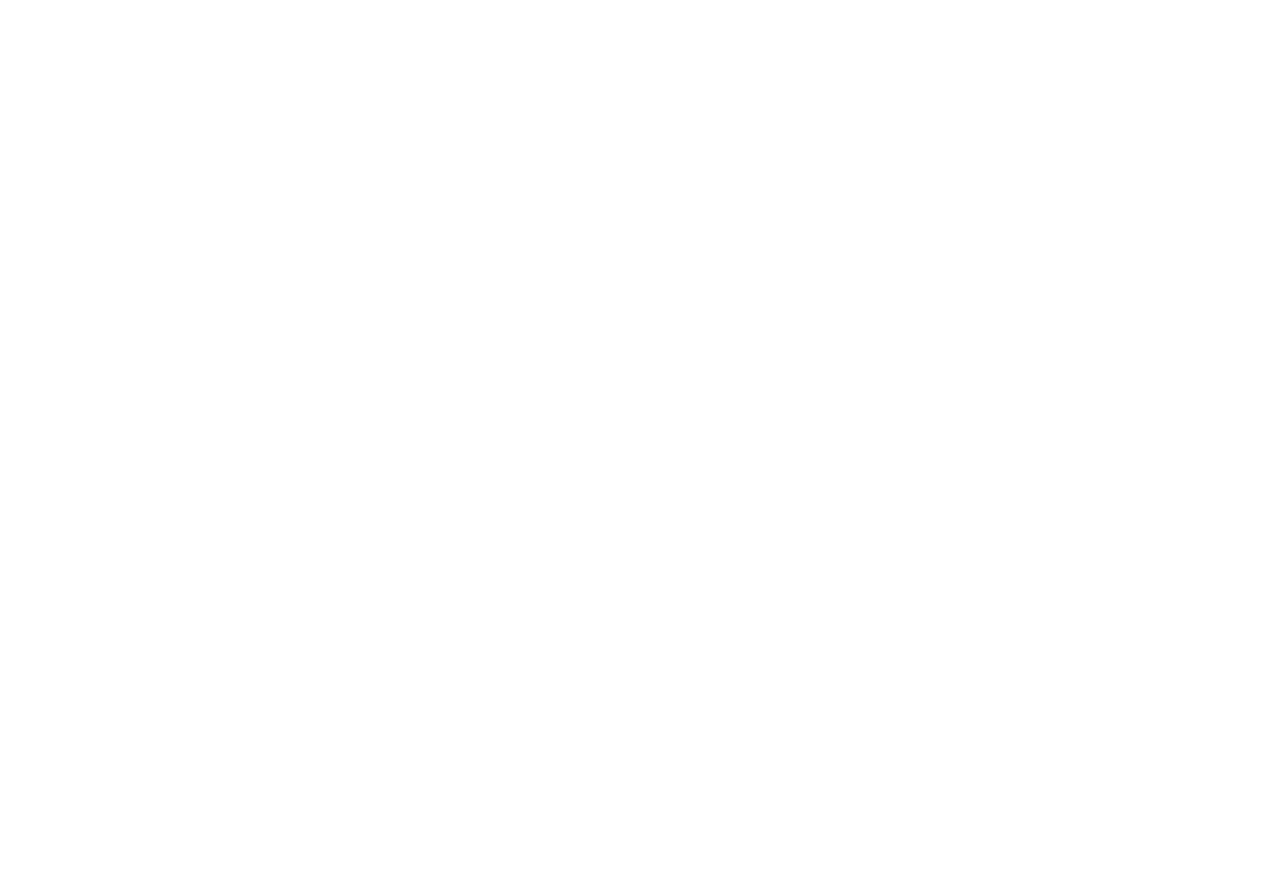
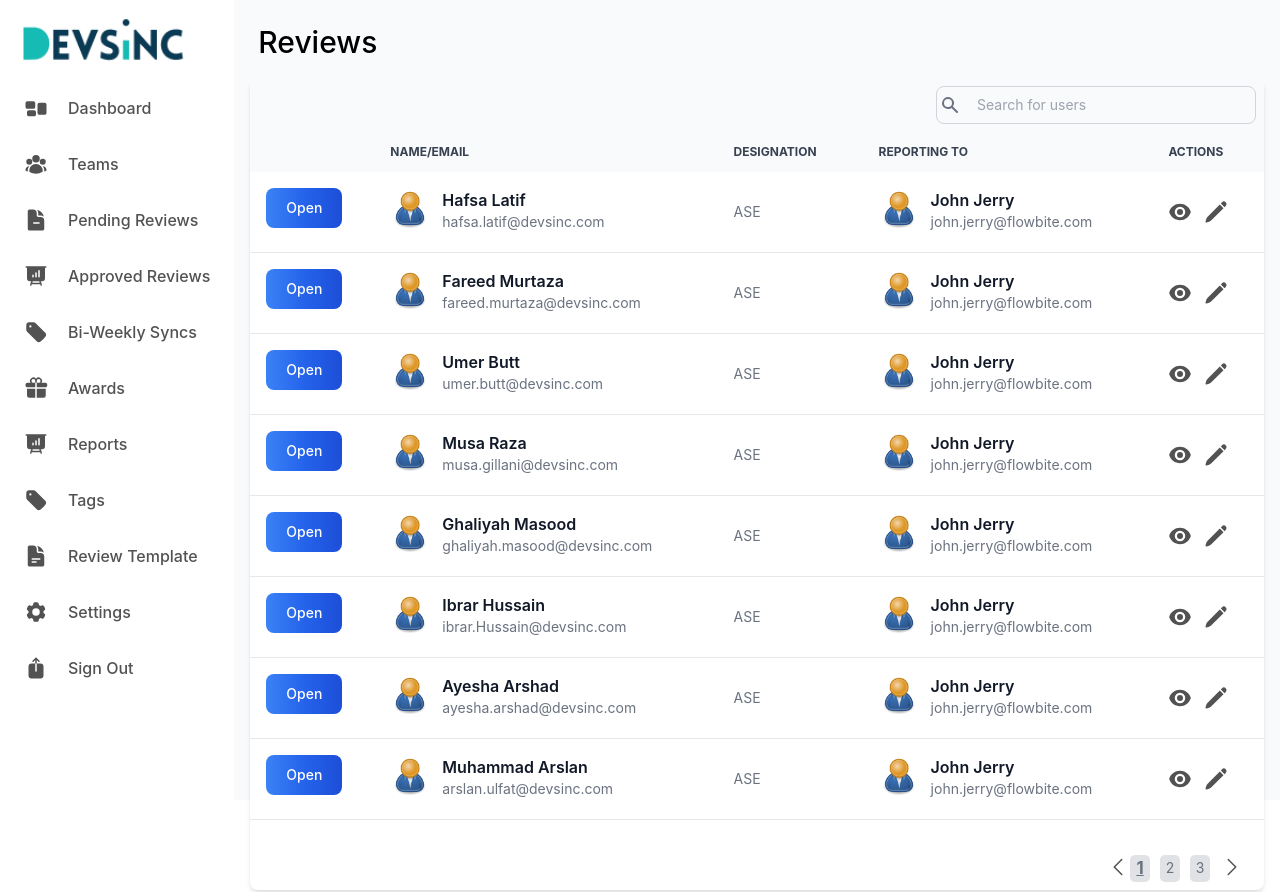
Before and after one commit to umerb0004/QRAPP, a Next.js app: page /review in a window 1280 px wide. Before the commit this address had no page. Before the commit the page ends 800 px from the top, so only its background shows below. Built offline with nearby package versions, Linux system fonts and the light colour scheme.

Commit message:
rebasing the approve_review_ui branch

```diff
--- a/components/MenuSidebar/index.tsx
+++ b/components/MenuSidebar/index.tsx
@@ -8,7 +8,7 @@
 import { SignoutIcon } from '../Icons'
 
 
-const MenuSidebar = () => {
+export const MenuSidebar = () => {
   const [toggleCollapse, setToggleCollapse] = useState(false)
   const handleSidebarToggle = () => setToggleCollapse(!toggleCollapse)
 
--- a/components/MenuSidebar/menu.ts
+++ b/components/MenuSidebar/menu.ts
@@ -1,14 +1,18 @@
 import * as Icons from '../Icons'
 
 export const menuItems = [
-  { id: 1, label: 'Dashboard', icon: Icons.DashboardIcon },
-  { id: 2, label: 'Teams', icon: Icons.PeopleIcon },
-  { id: 3, label: 'Pending Reviews', icon: Icons.ReviewIcon },
-  { id: 4, label: 'Approved Reviews', icon: Icons.ReportIcon },
-  { id: 5, label: 'Bi-Weekly Syncs', icon: Icons.HomeIcon },
-  { id: 6, label: 'Awards', icon: Icons.AwardIcon },
-  { id: 7, label: 'Reports', icon: Icons.ReportIcon },
-  { id: 8, label: 'Tags', icon: Icons.TagsIcon },
-  { id: 9, label: 'Review Template', icon: Icons.ReviewTemplateIcon },
-  { id: 10, label: 'Settings', icon: Icons.SettingsIcon },
+  { id: 1, label: 'Dashboard', icon: Icons.DashboardIcon, link: '/' },
+  { id: 2, label: 'Teams', icon: Icons.PeopleIcon, link: '/' },
+  { id: 3, label: 'Pending Reviews', icon: Icons.ReviewIcon, link: '/' },
+  { id: 4, label: 'Approved Reviews', icon: Icons.ReportIcon, link: '/review' },
+  { id: 5, label: 'Bi-Weekly Syncs', icon: Icons.HomeIcon, link: '/' },
+  { id: 6, label: 'Awards', icon: Icons.AwardIcon, link: '/' },
+  { id: 7, label: 'Reports', icon: Icons.ReportIcon, link: '/' },
+  { id: 8, label: 'Tags', icon: Icons.TagsIcon, link: '/' },
+  { id: 9, label: 'Review Template', icon: Icons.ReviewTemplateIcon, link: '/' },
+  { id: 10, label: 'Settings', icon: Icons.SettingsIcon, link: '/' },
 ]
+
+export const TableHeaders = ['Name/Email', 'Designation', 'Reporting to', 'Actions']
+
+export const getNavItemClasses = 'flex items-center cursor-pointer hover:bg-light-lighter rounded w-full h-full overflow-hidden whitespace-nowrap'
--- /dev/null
+++ b/components/reviewTable/index.tsx
@@ -0,0 +1,63 @@
+import classNames from 'classnames'
+import { TableHeaders } from '../MenuSidebar/menu'
+import PaginatedTable from './pagination'
+
+export function Table(props) {
+  const usersReviews = props.data
+
+  return (
+    <div className='h-screen flex-1 p-4 bg-slate-50'>
+      <h3 className="font-medium leading-tight text-3xl mt-0 mb-2 text-black-600 p-2">Reviews</h3>
+      <div className='relative shadow-md sm:rounded-lg'>
+        <div className='pb-4 dark:bg-gray-900'>
+          <div className='relative float-right p-2'>
+            <div className='flex absolute inset-y-0 left-0 items-center pl-3 pointer-events-none'>
+              <svg
+                className='w-5 h-5 text-gray-500 dark:text-gray-400'
+                aria-hidden='true'
+                fill='currentColor'
+                viewBox='0 0 20 20'
+                xmlns='http://www.w3.org/2000/svg'>
+                  <path
+                    fillRule='evenodd'
+                    d='M8 4a4 4 0 100 8 4 4 0 000-8zM2 8a6 6 0 1110.89 3.476l4.817 4.817a1 1 0 01-1.414 1.414l-4.816-4.816A6 6 0 012 8z'
+                    clipRule='evenodd'>
+                  </path>
+              </svg>
+            </div>
+            <input
+              type='text'
+              id='table-search-users'
+              className={classNames(`block p-2 pl-10 w-80 text-sm text-gray-900 bg-gray-50 rounded-lg border border-gray-300
+                                    focus:ring-blue-500 focus:border-blue-500 dark:bg-gray-700 dark:border-gray-600
+                                    dark:placeholder-gray-400 dark:text-white dark:focus:ring-blue-500 dark:focus:border-blue-500`)}
+              placeholder='Search for users' />
+          </div>
+        </div>
+        <table className='w-full text-sm text-left text-gray-500 dark:text-gray-400'>
+          <thead className='text-xs text-gray-700 uppercase bg-gray-50 dark:bg-gray-700 dark:text-gray-400'>
+            <tr>
+              <th scope='col' className='p-4'>
+              </th>
+              <th scope='col' className='py-3 px-6'>
+                {TableHeaders[0]}
+              </th>
+              <th scope='col' className='py-3 px-6'>
+                {TableHeaders[1]}
+              </th>
+              <th scope='col' className='py-3 px-6'>
+                {TableHeaders[2]}
+              </th>
+              <th scope='col' className='py-3 px-6'>
+                {TableHeaders[3]}
+              </th>
+            </tr>
+          </thead>
+          <tbody>
+            <PaginatedTable data={usersReviews}/>
+          </tbody>
+        </table>
+      </div>
+    </div>
+  )
+}
--- /dev/null
+++ b/components/reviewTable/pagination.tsx
@@ -0,0 +1,52 @@
+
+import React, { useEffect, useState } from 'react';
+import ReactDOM from 'react-dom';
+import ReactPaginate from 'react-paginate';
+import { RightArrowIcon, LeftArrowIcon } from '../Icons'
+
+import styles from '../../styles/Review.module.css'
+import { TableRow } from './row'
+
+export default function PaginatedTable(props, { rowsPerPage = 8 }) {
+  const reviews = props.data
+  const [rowsOffset, setrowsOffset] = useState(0)
+
+  const endOffset = rowsOffset + rowsPerPage;
+
+  const currentItems = reviews.slice(rowsOffset, endOffset)
+  const pageCount = Math.ceil(reviews.length / rowsPerPage)
+
+  const handlePageClick = (event) => {
+    const newOffset = (event.selected * rowsPerPage) % reviews.length;
+    setrowsOffset(newOffset)
+  }
+
+  return (
+    <>
+      <RenderRow current_row={currentItems} />
+      <div className={styles.paging_nav}>
+        <ReactPaginate
+          className={styles.pagination_nav}
+          breakLabel='...'
+          nextLabel={<RightArrowIcon />}
+          onPageChange={handlePageClick}
+          pageRangeDisplayed={5}
+          pageCount={pageCount}
+          pageClassName={styles.pagination_page_number}
+          activeLinkClassName= {styles.active_page}
+          marginPagesDisplayed={2}
+          previousLabel={<LeftArrowIcon />}
+        />
+      </div>
+    </>
+  );
+}
+
+function RenderRow(props) {
+  const reviews = props.current_row
+  const rows = reviews.map((review) => {
+    return <TableRow data={review} key={review.id} />
+  })
+
+  return rows
+}
--- /dev/null
+++ b/components/reviewTable/row.tsx
@@ -0,0 +1,66 @@
+import classNames from 'classnames'
+import Image from 'next/image'
+import Link from 'next/link'
+
+import * as Icons from '../../components/Icons'
+
+import styles from '../../styles/Review.module.css'
+
+export function TableRow(props) {
+  const row = props.data
+
+  return (
+    <tr key={row.id} className='bg-white border-b dark:bg-gray-800 dark:border-gray-700 hover:bg-gray-50 dark:hover:bg-gray-600'>
+      <td className='p-4 w-4'>
+        <div className='flex items-center'>
+          <button
+            type='button'
+            className={classNames(`text-white bg-gradient-to-r from-blue-500 via-blue-600 to-blue-700 hover:bg-gradient-to-br
+                                  focus:ring-4 focus:outline-none focus:ring-blue-300 dark:focus:ring-blue-800 font-medium
+                                  rounded-lg text-sm px-5 py-2.5 text-center mr-2 mb-2`)}>
+              Open
+          </button>
+        </div>
+      </td>
+      <th scope='row' className='flex items-center py-4 px-6 text-gray-900 whitespace-nowrap dark:text-white'>
+        <Image
+          className='w-10 h-10 rounded-full'
+          src='/User_icon.svg.webp'
+          alt='User image'
+          width= {50}
+          height= {50}
+        />
+        <div className='pl-3'>
+          <div className='text-base font-semibold'>{row.first_name + ' ' +  row.last_name}</div>
+          <div className='font-normal text-gray-500'>{row.email}</div>
+        </div>
+      </th>
+      <td className='py-4 px-6'>
+        ASE
+      </td>
+      <th scope='row' className='flex items-center py-4 px-6 text-gray-900 whitespace-nowrap dark:text-white'>
+        <Image
+          className='w-10 h-10 rounded-full'
+          src='/User_icon.svg.webp'
+          alt='User image'
+          width= {50}
+          height= {50}
+        />
+        <div className='pl-3'>
+          <div className='text-base font-semibold'>John Jerry</div>
+          <div className='font-normal text-gray-500'>john.jerry@flowbite.com</div>
+        </div>
+      </th>
+      <td className='py-4 px-6'>
+        <div className={styles.review_table_actions}>
+          <Link href='/'>
+          <span><Icons.ViewIcon/></span>
+          </Link>
+          <Link href='/'>
+            <span><Icons.EditIcon/></span>
+          </Link>
+        </div>
+      </td>
+    </tr>
+  )
+}
--- /dev/null
+++ b/pages/review/index.tsx
@@ -0,0 +1,16 @@
+import { MenuSidebar } from '../../components/MenuSidebar'
+import { Table } from '../../components/reviewTable'
+import { users } from '../../dummyData/users'
+
+import styles from '../../styles/Review.module.css'
+
+export default function reviews() {
+  const Allusers = users
+
+  return (
+    <div className={styles.reviews_page}>
+      <MenuSidebar />
+      <Table data={users}/>
+    </div>
+  )
+}
--- /dev/null
+++ b/styles/Review.module.css
@@ -0,0 +1,36 @@
+.reviews_page {
+  display: flex;
+}
+
+.review_table_actions {
+  display: flex;
+  justify-content: space-between;
+  width: 60px;
+}
+
+.paging_nav {
+  padding: 35px;
+  width: 100%;
+}
+
+.pagination_page_number {
+  background-color: rgba(190, 193, 200, 0.47);
+  border-radius: 5px;
+  margin: 0px 10px 10px 0px;
+  padding: 3px;
+  text-align: center;
+  width: 20px;
+}
+
+.pagination_nav {
+  display: flex;
+  margin-right: 20px;
+  position: absolute;
+  right: 0;
+}
+
+.active_page {
+  font-weight: bold;
+  font-size: larger;
+  text-decoration:underline;
+}
--- a/tailwind.config.js
+++ b/tailwind.config.js
@@ -3,6 +3,9 @@
   content: [
     './pages/**/*.{js,ts,jsx,tsx}',
     './components/**/*.{js,ts,jsx,tsx}',
+  ],
+  plugins: [
+    require('flowbite/plugin')
   ],
   theme: {
     extend: {},
--- a/tsconfig.json
+++ b/tsconfig.json
@@ -1,5 +1,6 @@
 {
   "compilerOptions": {
+    "noImplicitAny": false,
     "target": "es5",
     "lib": ["dom", "dom.iterable", "esnext"],
     "allowJs": true,
```
Also changed, not shown: components/Icons/index.tsx (+5 -3 lines), package.json (+5 -2 lines), public/User_icon.svg.webp (added).
